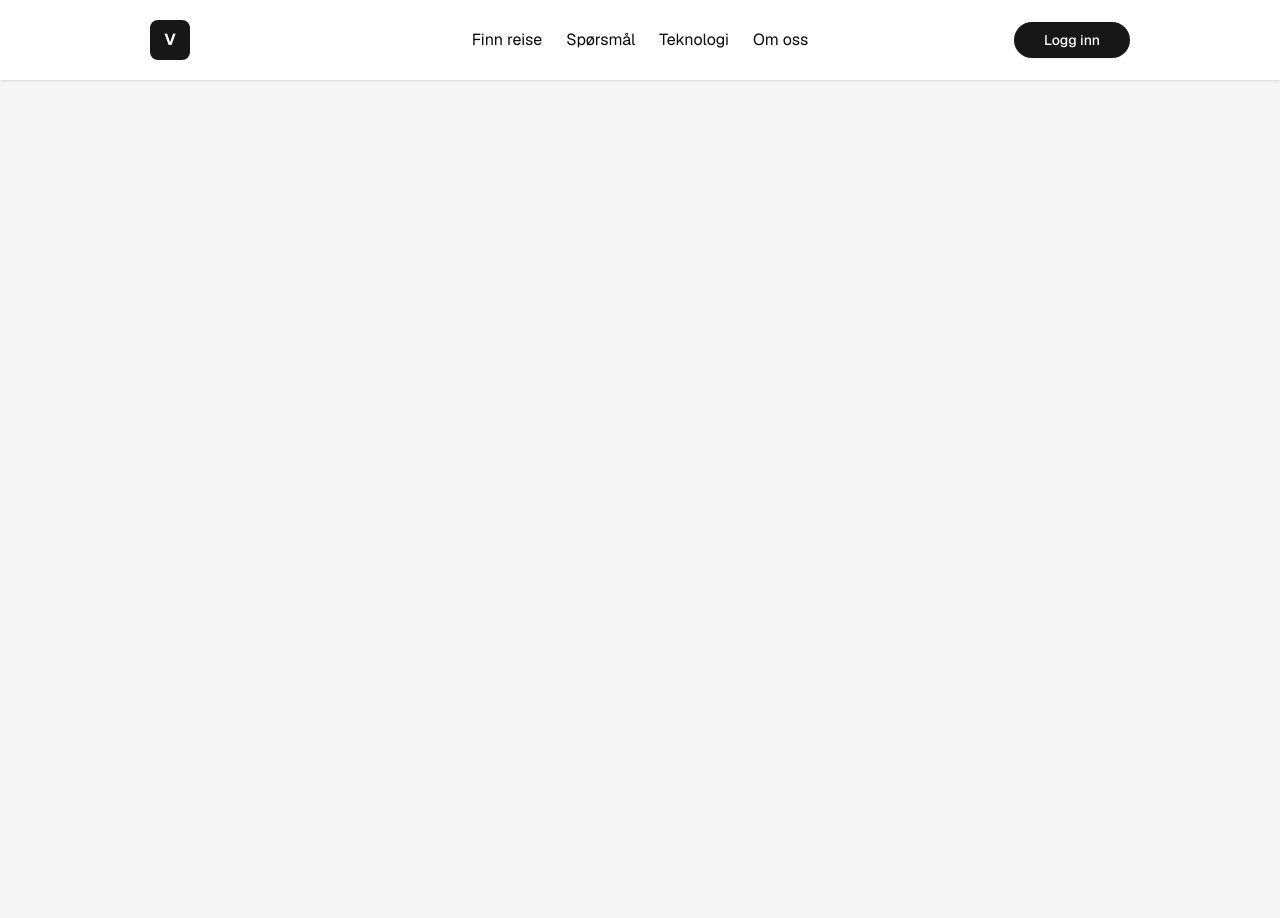
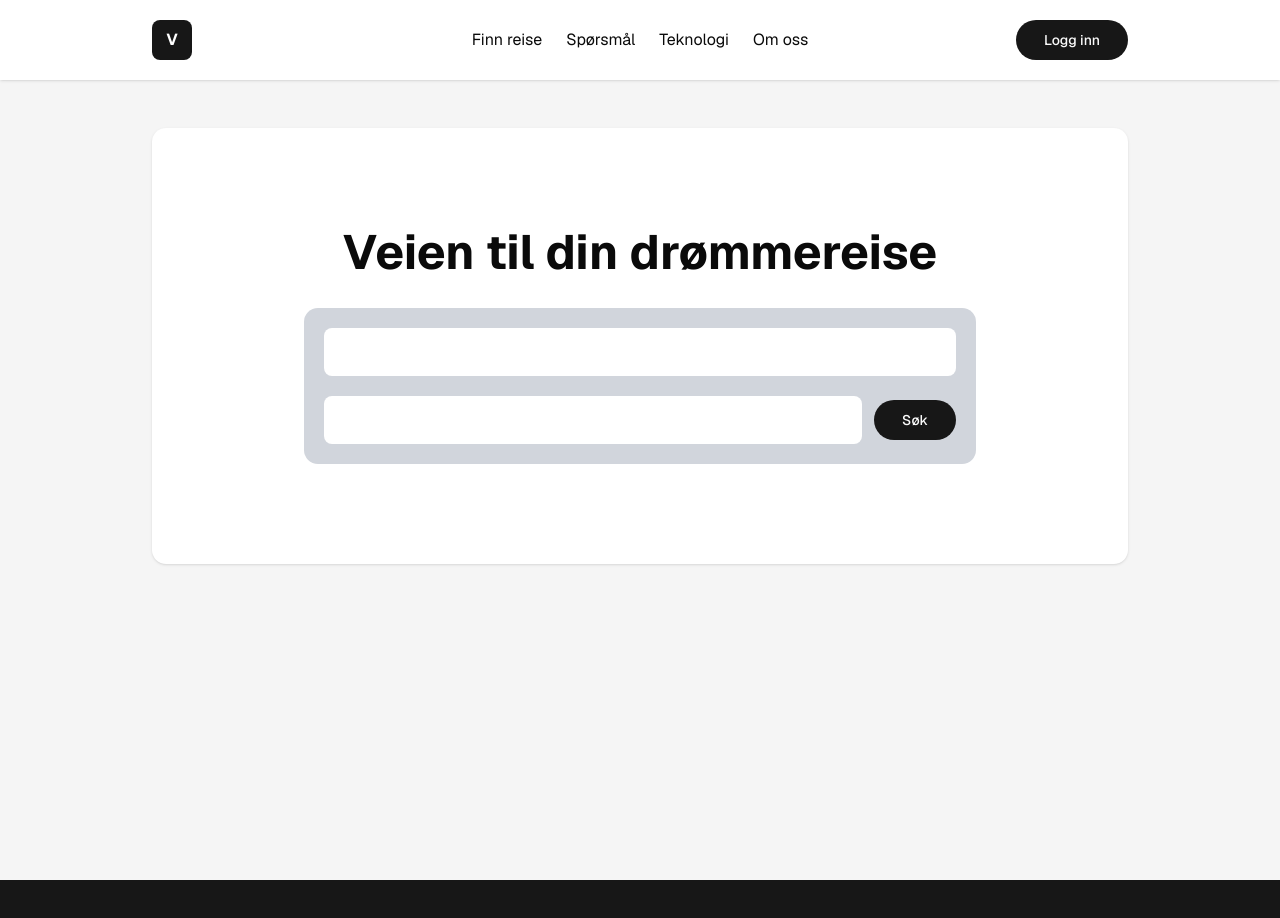
Before and after one commit to Prog2052-gruppe12/ViaMundi, a Next.js app: page / in a window 1280 px wide. Shown: the top 918 px of the page. Before the commit the page ends 800 px from the top, so only its background shows below. Built offline with nearby package versions, Linux system fonts and the light colour scheme.

Commit message:
Started work on search form

```diff
--- a/src/app/globals.css
+++ b/src/app/globals.css
@@ -41,8 +41,6 @@
   --radius-md: calc(var(--radius) - 2px);
   --radius-lg: var(--radius);
   --radius-xl: calc(var(--radius) + 4px);
-
-  --padding-sides: 150px;
 }
 
 :root {
@@ -114,6 +112,10 @@
   --sidebar-ring: oklch(0.556 0 0);
 }
 
+input {
+  border: none;
+}
+
 @layer base {
   * {
     @apply border-border outline-ring/50;
--- a/src/app/page.js
+++ b/src/app/page.js
@@ -4,7 +4,7 @@ import {Footer} from "@/components/layout/Footer"
 
 export default function Home() {
   return (
-    <main className="font-sans min-h-screen flex items-start justify-center bg-background">
+    <main className="flex flex-col items-center justify-baseline font-sans min-h-screen h-fit bg-background pt-20">
         <Header />
         <LandingPage />
         <Footer />
--- /dev/null
+++ b/src/components/SearchForm.jsx
@@ -0,0 +1,88 @@
+"use client";
+
+import React, { useState } from "react";
+import { Input } from "@/components/ui/Input";
+import { Button } from "@/components/ui/button";
+
+const options = {
+    title: "Demo Title",
+    autoHide: true,
+    todayBtn: false,
+    clearBtn: true,
+    clearBtnText: "Clear",
+    maxDate: new Date("2030-01-01"),
+    minDate: new Date("1950-01-01"),
+    theme: {
+        background: "bg-gray-700 dark:bg-gray-800",
+        todayBtn: "",
+        clearBtn: "",
+        icons: "",
+        text: "",
+        disabledText: "bg-red-500",
+        input: "",
+        inputIcon: "",
+        selected: "",
+    },
+    icons: {
+        // () => ReactElement | JSX.Element
+        prev: () => <span>Previous</span>,
+        next: () => <span>Next</span>,
+    },
+    datepickerClassNames: "top-12",
+    defaultDate: new Date("2022-01-01"),
+    language: "en",
+    disabledDates: [],
+    weekDays: ["Mo", "Tu", "We", "Th", "Fr", "Sa", "Su"],
+    inputNameProp: "date",
+    inputIdProp: "date",
+    inputPlaceholderProp: "Select Date",
+    inputDateFormatProp: {
+        day: "numeric",
+        month: "long",
+        year: "numeric"
+    }
+}
+
+
+export const SearchForm = () => {
+    const [show, setShow] = useState(false);
+
+    const handleChange = (selectedDate) => {
+        console.log(selectedDate);
+    };
+
+    const handleClose = (state) => {
+        setShow(state);
+    };
+
+    return (
+        <div className="flex flex-col items-center bg-gray-300 w-full h-full py-5 px-5 rounded-xl">
+            <form
+                onSubmit={e => e.preventDefault()}
+                className="flex flex-col items-center justify-center w-full h-fit gap-y-5"
+            >
+                <div className="flex w-full items-center">
+                    <Input
+                        placeHolder="Reisemål"
+                        required={true}
+                        type="text"
+                        name="destination"
+                    />
+                </div>
+
+                <div className="flex w-full items-center gap-x-3">
+
+                    <Input
+                        placeHolder="Antall reisende"
+                        required={true}
+                        type="number"
+                        name="travelers"
+                    />
+                    <Button type="submit">Søk</Button>
+                </div>
+            </form>
+        </div>
+    );
+};
+
+export default SearchForm;
--- /dev/null
+++ b/src/components/Section.jsx
@@ -0,0 +1,9 @@
+import React from "react";
+
+export const Section = (props) => {
+    return (
+        <section className="flex flex-col items-center bg-white w-full py-25 px-38 rounded-xl shadow gap-y-8">
+            {props.children}
+        </section>
+    )
+}
--- a/src/components/layout/Footer.jsx
+++ b/src/components/layout/Footer.jsx
@@ -2,6 +2,6 @@ import React from 'react';
 
 export const Footer = () => {
     return (
-        <></>
+        <footer className="flex flex-col items-center w-full h-50 bg-primary" />
     )
 }
--- a/src/components/layout/Header.jsx
+++ b/src/components/layout/Header.jsx
@@ -4,14 +4,14 @@ import {Button} from "@/components/ui/button";
 
 export const Header = () => {
     return (
-        <main className="fixed top-0 left-0 w-full h-[80px] px-sides py-5 flex items-center justify-between bg-white shadow z-50">
-            <div className="flex items-center justify-center bg-primary h-full aspect-square text-white font-bold rounded-md">
+        <header className="fixed top-0 left-0 w-full h-20 px-38 py-5 flex items-center justify-between bg-white shadow z-50">
+            <a href="" className="flex items-center justify-center bg-primary h-10 aspect-square text-white font-bold rounded-md">
                 V
-            </div>
+            </a>
 
             <div className="absolute left-1/2 transform -translate-x-1/2"><Nav/></div>
 
             <Button>Logg inn</Button>
-        </main>
+        </header>
     )
 }
--- a/src/components/layout/Nav.jsx
+++ b/src/components/layout/Nav.jsx
@@ -2,11 +2,11 @@ import React from "react";
 
 export const Nav = () => {
     return (
-        <main className="flex items-center justify-center space-x-6">
+        <nav className="flex items-center justify-center space-x-6">
             <a href="">Finn reise</a>
             <a href="">Spørsmål</a>
             <a href="">Teknologi</a>
             <a href="">Om oss</a>
-        </main>
+        </nav>
     )
 }
--- /dev/null
+++ b/src/components/ui/Input.jsx
@@ -0,0 +1,30 @@
+import React from "react";
+
+export const Input = ({ placeholder, required, type, name, value }) => {
+    // If type is "datepicker", render a hidden input for form submission
+    if (type === "date") {
+        return (
+            <input
+                id="datepicker"
+                type="text"
+                placeholder={placeholder}
+                name={name}
+                required={required}
+                value={value ? value.toISOString().split("T")[0] : ""}
+            />
+        );
+    }
+
+    // Normal input
+    return (
+        <input
+            className="bg-white px-4 py-3 rounded-md w-full border border-gray-300 focus:border-blue-500 focus:ring focus:ring-blue-200"
+            required={required}
+            placeholder={placeholder}
+            type={type}
+            name={name}
+            value={value}
+            onChange={() => {}} // optional, can be controlled externally
+        />
+    );
+};
--- a/src/components/ui/button.jsx
+++ b/src/components/ui/button.jsx
@@ -10,7 +10,7 @@ const buttonVariants = cva(
     variants: {
       variant: {
         default:
-          "bg-primary text-primary-foreground shadow-xs hover:bg-primary/90 cursor-pointer",
+          "bg-primary text-primary-foreground hover:bg-primary/90 cursor-pointer",
         destructive:
           "bg-destructive text-white shadow-xs hover:bg-destructive/90 focus-visible:ring-destructive/20 dark:focus-visible:ring-destructive/40 dark:bg-destructive/60",
         outline:
@@ -22,7 +22,7 @@ const buttonVariants = cva(
         link: "text-primary underline-offset-4 hover:underline",
       },
       size: {
-        default: "h-9 px-7.5 py-2.5 has-[>svg]:px-3",
+        default: "h-10 px-7 py-2.5 has-[>svg]:px-3",
         sm: "h-8 rounded-md gap-1.5 px-3 has-[>svg]:px-2.5",
         lg: "h-10 rounded-md px-6 has-[>svg]:px-4",
         icon: "size-9",
--- a/src/pages/LandingPage.jsx
+++ b/src/pages/LandingPage.jsx
@@ -1,7 +1,14 @@
 import React from "react";
+import {Section} from "@/components/Section"
+import {SearchForm} from "@/components/SearchForm";
 
 export const LandingPage = () => {
     return (
-        <></>
+        <div className="flex flex-col items-center px-38 py-12 w-full h-fit min-h-screen gap-y-12">
+            <Section>
+                <h1 className="font-bold text-5xl">Veien til din drømmereise</h1>
+                <SearchForm/>
+            </Section>
+        </div>
     )
 }
```
